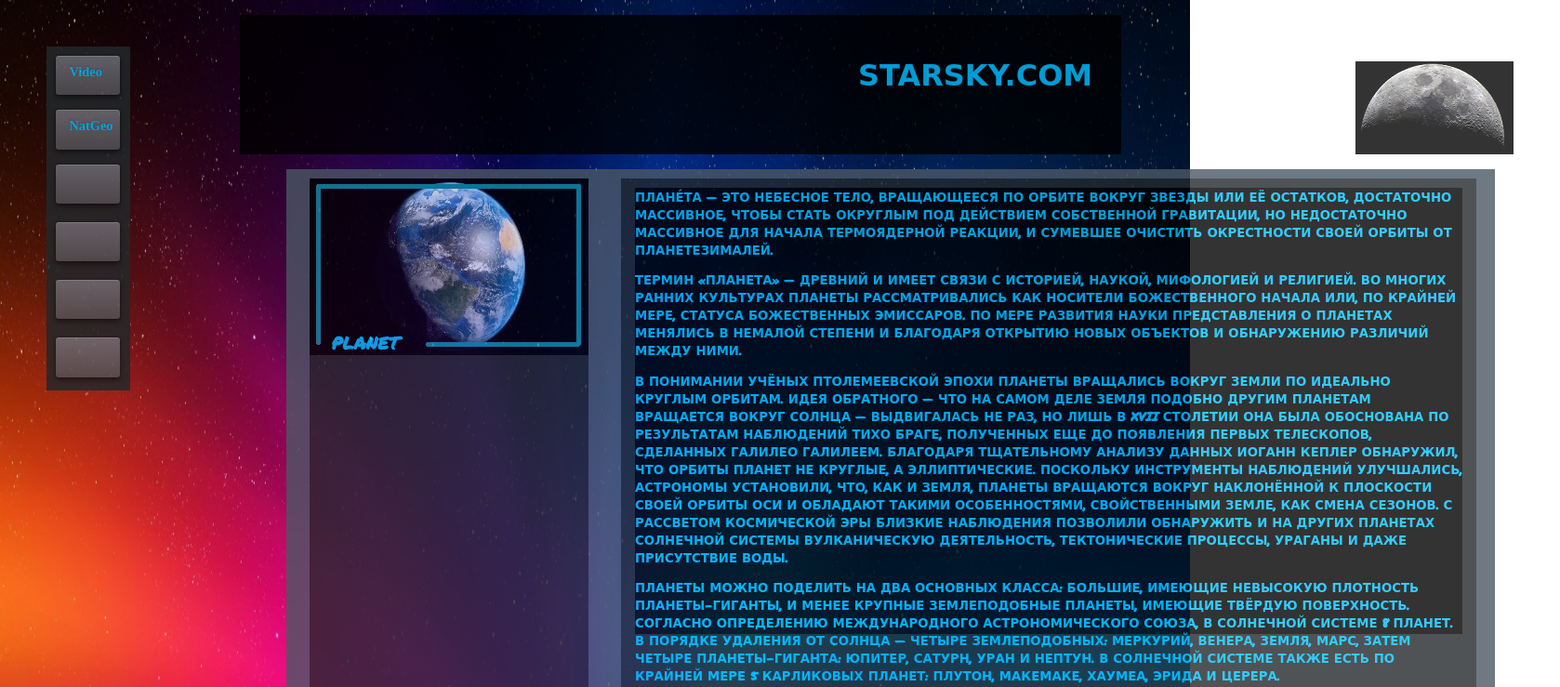
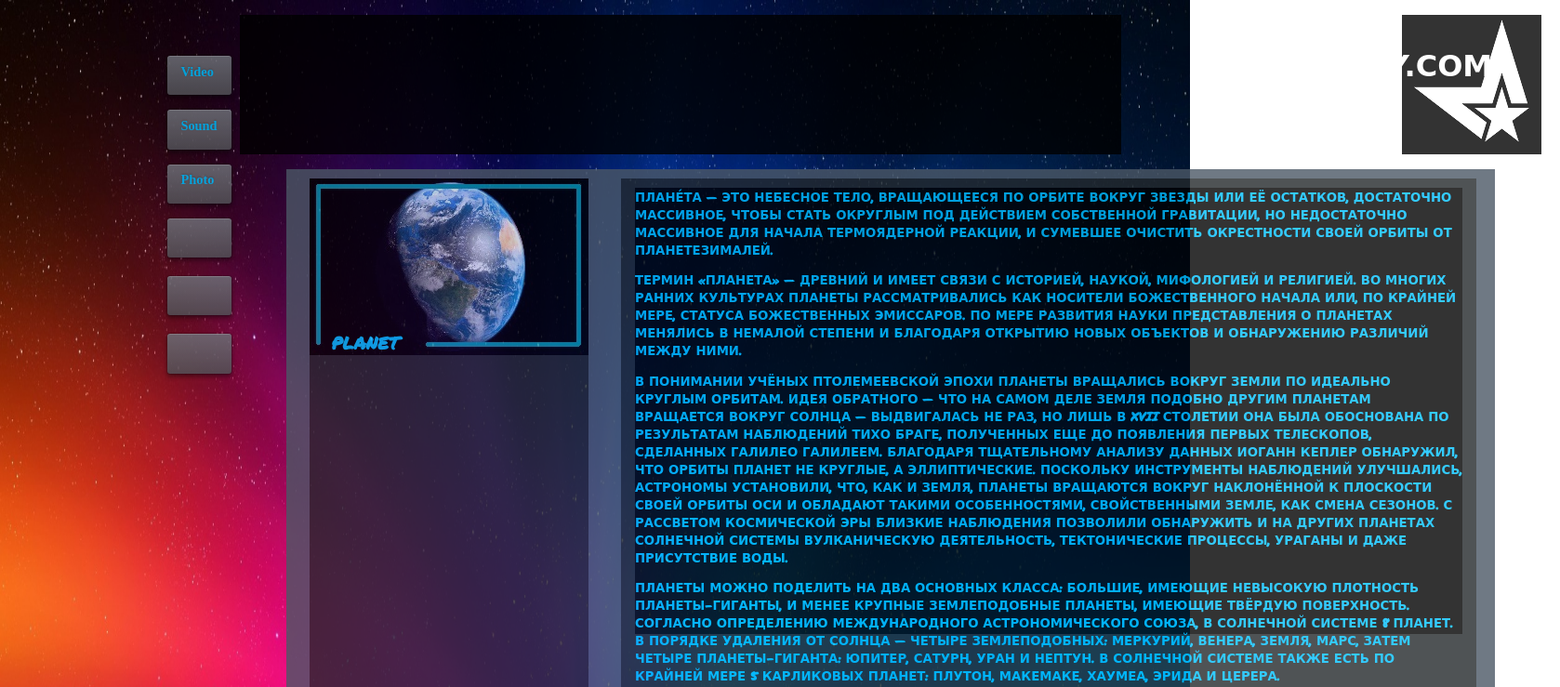
Before and after one commit to hantarr01/my-site, a plain HTML site: page index.html in a window 1280 px wide. Shown: the top 739 px of the page at 93% size, 1678 px wide, since content can reach past the window. Drawn offline with Linux system fonts and the light colour scheme; files whose address does not match are found by name.

Commit message:
Work v.0.2.4.1

```diff
--- a/CSS/style.css
+++ b/CSS/style.css
@@ -13,33 +13,30 @@ header{
 .Logo{
      height: 100px;
      width: 170px;
-     background-color: gray;
      position: relative;
-      top: 50px;
-       left: 1200px;
+      /*top: 50px;*/
+       left: 1250px;
 
 }
 
 .lText{
      height: 30px;
      width: 185px;
-     margin-left: 665px;
+     margin-left: 1095px;
      text-align: center;
      text-transform: uppercase;
      font-family: 'Mali', cursive;
-     color: #00bfff;
-     background-color: black;
+     color: white;
      position: relative;
-      bottom: 75px;
+      bottom: 85px;
 }
 
 
 .butBlock{
   height: 360px;
-  width: 75px;
-  background-color: #23282b;
+    width: 180px;
   position: fixed;
-    left: 50px;
+    left: 170px;
     top: 50px;
     width: 80px;
     padding-left: 10px;
--- a/index.html
+++ b/index.html
@@ -17,7 +17,7 @@
     <HEADER>
 
        <div class="Logo">
-       <p><img src="C:\Users\Philips\Desktop\Work version 0.1\Photo\logo.png" alt="Logo"></p>
+       <p><img src="C:\Users\Philips\Desktop\Work version 0.1\Photo\lll.png" alt="Logo"></p>
        </div>
 
        <div class="lText">
@@ -27,8 +27,8 @@
 
  <div class="butBlock">
      <a href="https://yandex.ru/video/search?text=national%20geographic%20space&path=wizard&noreask=1" class="button">Video</a>
-     <p><a href="https://www.nationalgeographic.com/science/space/?user.testname=photogallery:2" class="button">NatGeo</a></p>
-     <a href="" class="button"></a>
+     <p><a href="https://my.mail.ru/music/playlists/звуки-космоса-17476212967" class="button">Sound</a></p>
+     <a href="http://hubblesite.org/images/gallery" class="button">Photo</a>
      <p><a href="" class="button"></a></p>
      <a href="" class="button"></a>
      <p><a href="" class="button"></a></p>
```
Also changed, not shown: Photo/lll.png (added), Photo/log.png (added).
